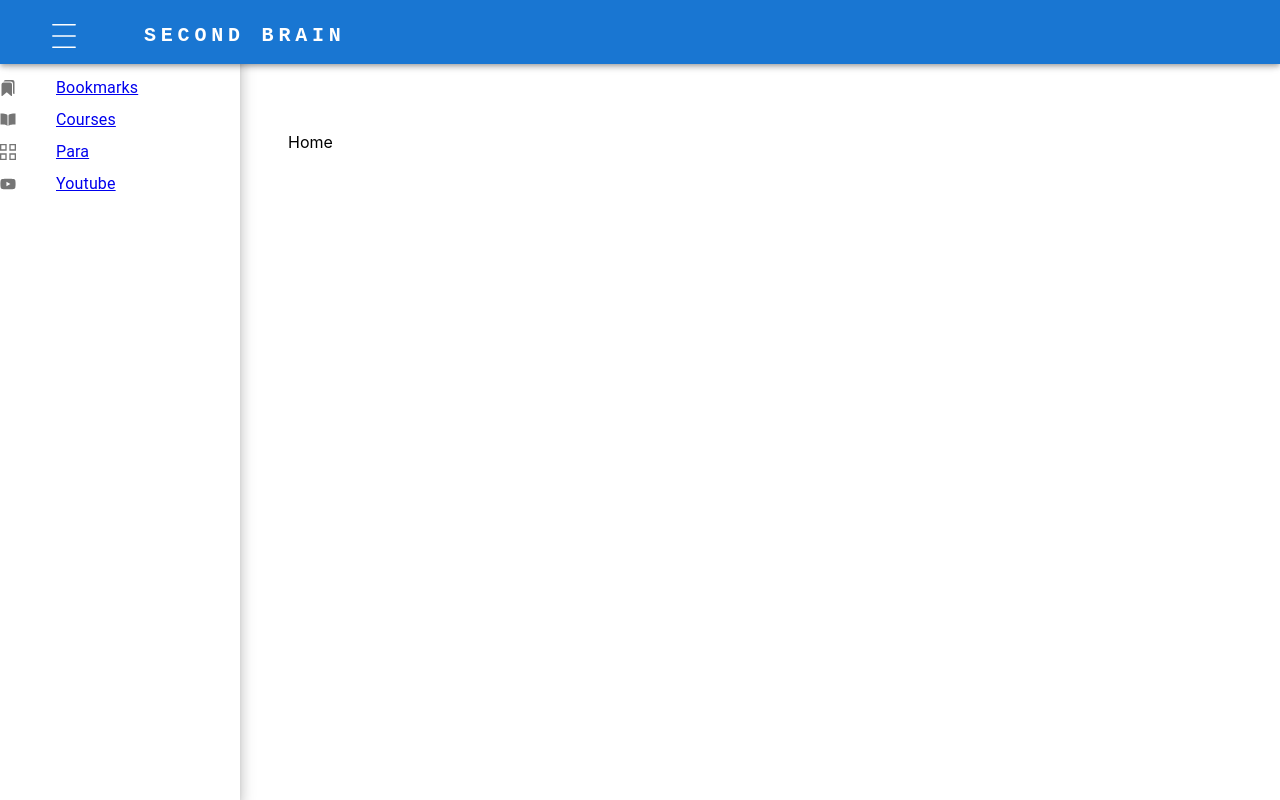
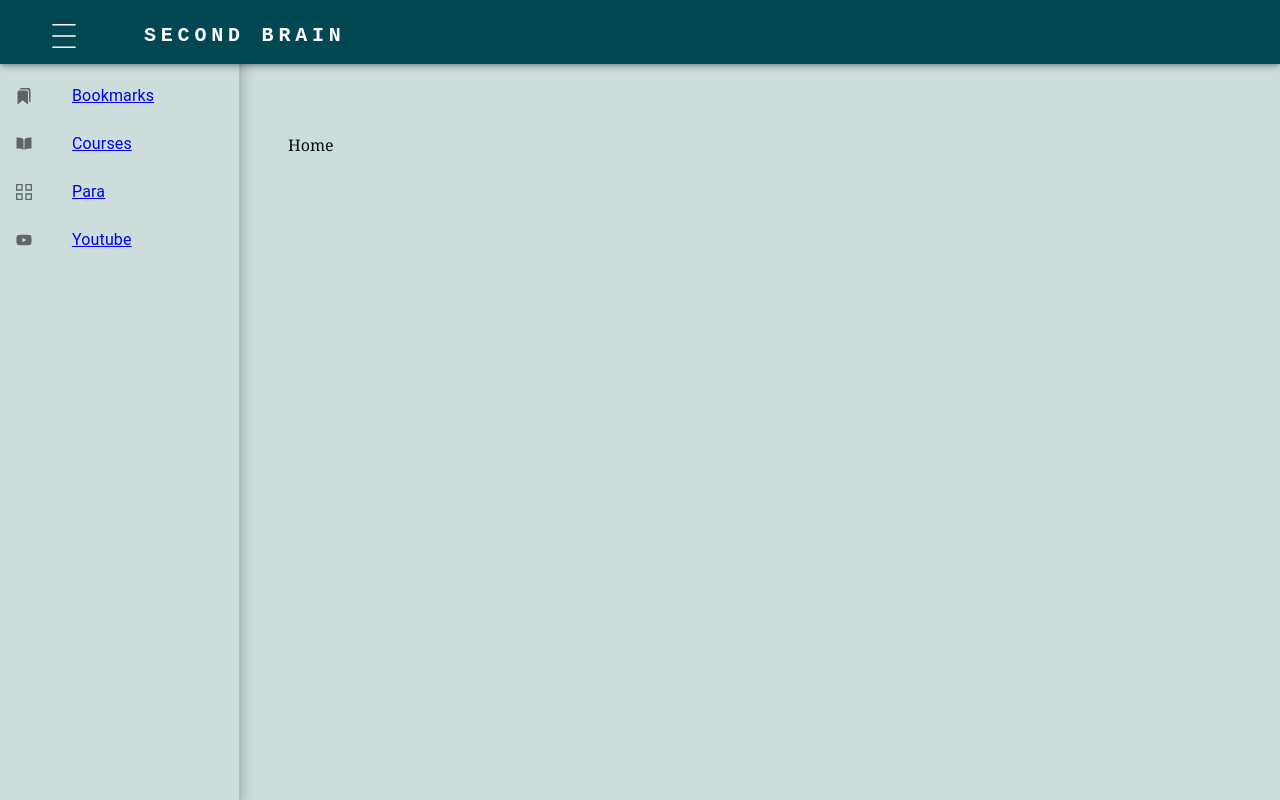
Before and after one commit to Vikash081995/MY-PROJECTS, a React (Create React App) app in the folder second-brain-v1/: page / in a window 1280 px wide. Built offline with nearby package versions, Linux system fonts and the light colour scheme.

Commit message:
customized styling and navbar

```diff
--- a/second-brain-v1/src/App.tsx
+++ b/second-brain-v1/src/App.tsx
@@ -3,6 +3,8 @@ import RootLayout from "./pages/Layout";
 import ErrorPage from "./pages/Error";
 import { Bookmarks, Youtube, Courses, Para } from "./pages";
 import Home from "./pages/Home";
+import { ThemeProvider } from "@mui/material/styles";
+import { MyTheme } from "./theme/MyTheme";
 
 const router = createBrowserRouter([
   {
@@ -36,7 +38,9 @@ const router = createBrowserRouter([
 function App() {
   return (
     <>
-      <RouterProvider router={router} />
+      <ThemeProvider theme={MyTheme}>
+        <RouterProvider router={router} />
+      </ThemeProvider>
     </>
   );
 }
--- a/second-brain-v1/src/components/Navbar.tsx
+++ b/second-brain-v1/src/components/Navbar.tsx
@@ -2,6 +2,7 @@ import React from "react";
 import { AppBar, Container, Stack, Toolbar, Typography } from "@mui/material";
 import { CiMenuBurger } from "react-icons/ci";
 import { useTheme, Theme } from "@mui/material/styles";
+import {orange } from "@mui/material/colors";
 
 type NavbarProps = {
   open: boolean;
@@ -10,19 +11,22 @@ type NavbarProps = {
 
 const themedStyles = (theme: Theme) => {
   return {
-    appBar:{
-      zIndex:theme.zIndex.drawer +1
+    appBar: {
+      zIndex: theme.zIndex.drawer + 1
     }
-  }
+  };
 };
 
 const Navbar = ({ open, setOpen }: NavbarProps) => {
-
-  const theme =useTheme();
+  const theme = useTheme();
 
   return (
     <div>
-      <AppBar position="fixed" sx={themedStyles(theme).appBar}>
+      <AppBar
+        position="fixed"
+        component={"nav"}
+        sx={themedStyles(theme).appBar}
+      >
         <Container maxWidth="xl">
           <Toolbar disableGutters>
             <Stack
@@ -39,7 +43,7 @@ const Navbar = ({ open, setOpen }: NavbarProps) => {
                   marginRight: "2rem",
                   marginTop: "0.5rem",
                   fontWeight: "2rem",
-                  height: "2rem"
+                  height: "2rem",
                 }}
                 onClick={() => setOpen(!open)}
               />
@@ -57,7 +61,10 @@ const Navbar = ({ open, setOpen }: NavbarProps) => {
                   letterSpacing: ".3rem",
                   color: "white",
                   textDecoration: "none",
-                  textTransform: "uppercase"
+                  textTransform: "uppercase",
+                  "&:hover": {
+                    color: "orange"
+                  }
                 }}
               >
                 second brain
--- a/second-brain-v1/src/components/Sidebar.tsx
+++ b/second-brain-v1/src/components/Sidebar.tsx
@@ -62,6 +62,7 @@ const Sidebar = ({ open }: { open: boolean }) => {
           sx: simpleStyles.drawerPaper,
           elevation: 9
         }}
+        variant="myVariant"
       >
         <Toolbar />
         <Box sx={simpleStyles.drawer} role="presentation">
@@ -69,9 +70,15 @@ const Sidebar = ({ open }: { open: boolean }) => {
             {LinksToPages.map(({ path, label, icon }) => {
               return (
                 <NavLink to={path}>
-                  <ListItem key={label} disablePadding>
+                  <ListItem
+                    key={label}
+                    sx={{
+                      "&:hover": { color: "orange" },
+                      fontWeight: 200
+                    }}
+                  >
                     <ListItemIcon>{icon}</ListItemIcon>
-                    <ListItemText primary={label} />
+                    <ListItemText primary={label} sx={{ letterSpacing: 0.5 }} />
                   </ListItem>
                 </NavLink>
               );
--- a/second-brain-v1/src/index.css
+++ b/second-brain-v1/src/index.css
@@ -1,13 +1,6 @@
-body {
-  margin: 0;
-  font-family: -apple-system, BlinkMacSystemFont, 'Segoe UI', 'Roboto', 'Oxygen',
-    'Ubuntu', 'Cantarell', 'Fira Sans', 'Droid Sans', 'Helvetica Neue',
-    sans-serif;
-  -webkit-font-smoothing: antialiased;
-  -moz-osx-font-smoothing: grayscale;
+*{
+  margin:0;
+  padding:0;
+  box-sizing: border-box;
+  font-family: Georgia, 'Times New Roman', Times, serif;
 }
-
-code {
-  font-family: source-code-pro, Menlo, Monaco, Consolas, 'Courier New',
-    monospace;
-}
--- /dev/null
+++ b/second-brain-v1/src/theme/MyTheme.tsx
@@ -0,0 +1,53 @@
+import { createTheme } from "@mui/material/styles";
+
+declare module "@mui/material/styles/createPalette" {
+  interface Palette {
+    grid: { main: string; dark: string };
+  }
+
+  interface PaletteOptions {
+    grid?: { main: string; dark: string };
+  }
+}
+
+declare module "@mui/material/Drawer" {
+  interface DrawerPropsVariantOverrides {
+    permanent: true;
+    persistent: true;
+    temporary: true;
+    myVariant: true;
+  }
+}
+
+const MyTheme = createTheme({
+  palette: {
+    primary: {
+      main: "#024852",
+      light: "#5ed3f0",
+      dark: "darkOrange"
+    },
+    grid: {
+      main: "rgba(0,0,0,0.1)",
+      dark: "rgba(0,0,0,0.2)"
+    }
+  },
+  components: {
+    MuiDrawer: {
+      styleOverrides: {
+        root: {
+          backgroundColor: "rgba(2, 88, 60, 0.1)"
+        }
+      },
+      variants: [
+        {
+          props: { variant: "myVariant" },
+          style: {
+            backgroundColor: "rgba(7, 85, 75, 0.2)"
+          }
+        }
+      ]
+    }
+  }
+});
+
+export { MyTheme };
```
